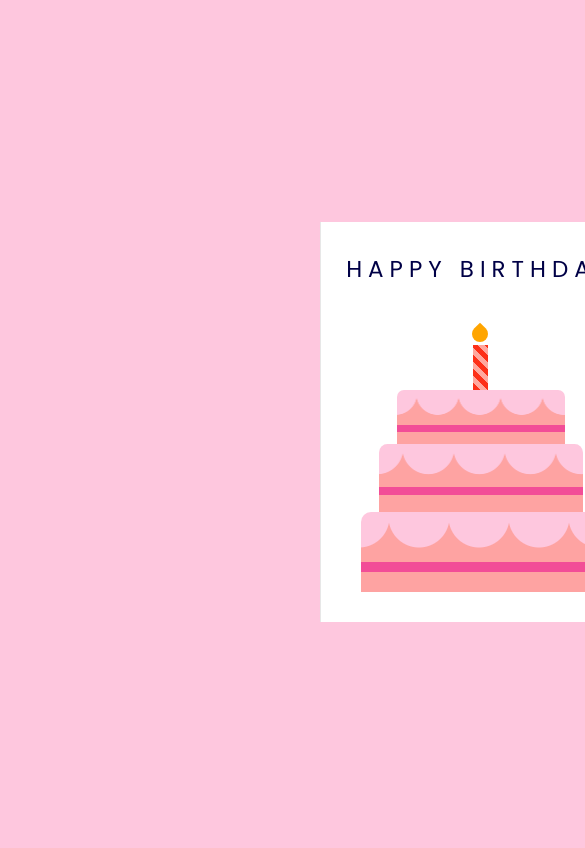
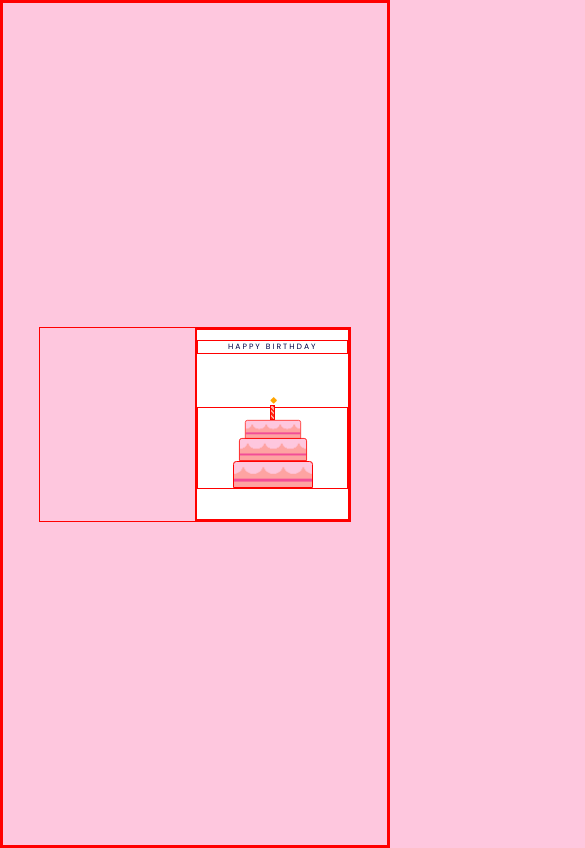
Before and after one commit to Loisjersong/birthday, a plain HTML site: page index.html in a window 390 px wide. Shown: the top 848 px of the page, 585 px wide, since content can reach past the window. Drawn offline with Linux system fonts and the light colour scheme.

Commit message:
fix mobile responsiveness

```diff
--- a/index.html
+++ b/index.html
@@ -13,7 +13,7 @@
   </head>
   <body>
     <div id="container">
-      <div class="card">
+      <div class="card" id="birthdayCard">
         <div class="outside">
           <div class="front">
             <p>Happy Birthday</p>
@@ -27,10 +27,24 @@
           <div class="back"></div>
         </div>
         <div class="inside">
-          <p>test test test test</p>
+          <p>Happy 20th Birthday Tricia Loreno! stay happy and stay pretty. May your birthday be as special as you are😘</p>
           <h1>🌷</h1>
         </div>
       </div>
     </div>
+    <script>
+      document.addEventListener('DOMContentLoaded', function() {
+        var card = document.getElementById('birthdayCard');
+
+        // Debug: Log the card element
+        console.log(card);
+
+        // Add event listener for click event
+        card.addEventListener('click', function() {
+          console.log('Card clicked'); // Debug: Log when the card is clicked
+          card.classList.toggle('open');
+        });
+      });
+    </script>
   </body>
 </html>
--- a/style.css
+++ b/style.css
@@ -3,6 +3,7 @@
   margin: 0;
   box-sizing: border-box;
   font-family: "Poppins", sans-serif;
+  border: red 1px solid;
 }
 body {
   background-color: #FEC7DE;
@@ -12,11 +13,14 @@ body {
     display: flex;
     justify-content: center;
     align-items: center;
+    height: 100vh;
   }
   .card {
-  width: 640px;
-  height: 400px;
-  position: absolute;
+    width: 80vw;
+    height: calc(80vw * 10 / 16);
+    max-width: 640px;
+    max-height: 400px;
+    position: relative;
     margin: auto;
     left: 0;
     right: 0;
@@ -24,14 +28,22 @@ body {
     bottom: 0;
     -webkit-perspective: 1200px;
     perspective: 1200px;
-  transition: 1s;
+    transition: transform 1s;
   }
   .card:hover {
     transform: rotate(-5deg);
   }
-.card:hover .outside {
+  .card:hover .outside,
+  .card.open .outside {
     transform: rotateY(-130deg);
   }
+  .card.open .outside {
+    transform: rotateY(-130deg);
+  }
+  .card:not(.open) .outside {
+    transform: rotateY(0deg);
+  }
+
 .outside,
 .inside {
   height: 100%;
@@ -55,7 +67,7 @@ body {
   transform-style: preserve-3d;
   z-index: 1;
   transform-origin: left;
-  transition: 2s;
+  transition: transform 2s; /* transform to redo*/
   cursor: pointer;
 }
 .front,
@@ -82,66 +94,143 @@ body {
 .top-layer,
 .middle-layer,
 .bottom-layer {
-  height: 80px;
-  width: 240px;
+  height: 40px;
+  width: 120px;
   background-repeat: repeat;
-  background-size: 60px 100px;
-  background-position: 28px 0;
+  background-size: 30px 50px;
+  background-position: 14px 0;
   background-image: linear-gradient(
-      transparent 50px,
-      #F24D97 50px,
-      #F24D97 60px,
-      transparent 60px
+      transparent 25px,
+      #F24D97 25px,
+      #F24D97 30px,
+      transparent 30px
     ),
-    radial-gradient(circle at 30px 5px, #FEC7DE 30px, #FEA3A2 31px);
-  border-radius: 10px 10px 0 0;
+    radial-gradient(circle at 15px 2.5px, #FEC7DE 15px, #FEA3A2 15.5px);
+  border-radius: 5px 5px 0 0;
   position: relative;
   margin: auto;
 }
+
 .middle-layer {
   transform: scale(0.85);
-  top: 6px;
+  top: 3px;
 }
 .top-layer {
   transform: scale(0.7);
-  top: 26px;
+  top: 13px;
 }
 .candle {
-  height: 45px;
-  width: 15px;
+  height: 22.5px;
+  width: 7.5px;
   background: repeating-linear-gradient(
     45deg,
     #fd3018 0,
-    #fd3018 5px,
-    #ffa89e 5px,
-    #ffa89e 10px
+    #fd3018 2.5px,
+    #ffa89e 2.5px,
+    #ffa89e 5px
   );
   position: absolute;
   margin: auto;
   left: 0;
   right: 0;
-  bottom: 202px;
+  bottom: 101px;
 }
 .candle:before {
   content: "";
   position: absolute;
-  height: 16px;
-  width: 16px;
+  height: 8px;
+  width: 8px;
   background-color: #ffa500;
   border-radius: 0 50% 50% 50%;
-  bottom: 48px;
+  bottom: 24px;
   transform: rotate(45deg);
-  left: -1px;
+  left: -0.5px;
 }
 .outside p {
-  font-size: 23px;
+  font-size: 11.5px;
   text-transform: uppercase;
-  margin-top: 30px;
+  margin-top: 15px;
   text-align: center;
-  letter-spacing: 6px;
+  letter-spacing: 3px;
   color: #000046;
 }
 .inside h1 {
-  font-size: 120px;
-  line-height: 120px;
+  font-size: 60px;
+  line-height: 60px;
 }
+
+
+/* for mobile devices */
+@media (max-width: 425px) {
+  .inside p {
+    font-size: 10px;
+    line-height: 12px;
+  }
+
+  .top-layer,
+.middle-layer,
+.bottom-layer {
+  height: calc(80px / 3); /* Adjusted height */
+  width: calc(240px / 3); /* Adjusted width */
+  background-size: calc(60px / 3) calc(100px / 3); /* Adjusted background size */
+  background-position: calc(28px / 3) 0; /* Adjusted background position */
+  background-image: linear-gradient(
+      transparent calc(50px / 3),
+      #F24D97 calc(50px / 3),
+      #F24D97 calc(60px / 3),
+      transparent calc(60px / 3)
+    ),
+    radial-gradient(circle at calc(30px / 3) calc(5px / 3), #FEC7DE calc(30px / 3), #FEA3A2 calc(31px / 3));
+  border-radius: calc(10px / 3) calc(10px / 3) 0 0; /* Adjusted border radius */
+  position: relative;
+  margin: auto;
+}
+.middle-layer {
+  transform: scale(0.85); /* Scale remains the same */
+  top: calc(6px / 3); /* Adjusted top position */
+}
+.top-layer {
+  transform: scale(0.7); /* Scale remains the same */
+  top: calc(26px / 3); /* Adjusted top position */
+}
+.candle {
+  height: calc(45px / 3); /* Adjusted height */
+  width: calc(15px / 3); /* Adjusted width */
+  background: repeating-linear-gradient(
+    45deg,
+    #fd3018 0,
+    #fd3018 calc(5px / 3),
+    #ffa89e calc(5px / 3),
+    #ffa89e calc(10px / 3)
+  );
+  position: absolute;
+  margin: auto;
+  left: 0;
+  right: 0;
+  bottom: calc(202px / 3); /* Adjusted bottom position */
+}
+.candle:before {
+  content: "";
+  position: absolute;
+  height: calc(16px / 3); /* Adjusted height */
+  width: calc(16px / 3); /* Adjusted width */
+  background-color: #ffa500;
+  border-radius: 0 calc(50% / 3) calc(50% / 3) calc(50% / 3); /* Adjusted border radius */
+  bottom: calc(48px / 3); /* Adjusted bottom position */
+  transform: rotate(45deg);
+  left: calc(-1px / 3); /* Adjusted left position */
+}
+.outside p {
+  font-size: calc(23px / 3); /* Adjusted font size */
+  text-transform: uppercase;
+  margin-top: calc(30px / 3); /* Adjusted margin top */
+  text-align: center;
+  letter-spacing: calc(6px / 3); /* Adjusted letter spacing */
+  color: #000046;
+}
+.inside h1 {
+  font-size: calc(120px / 3); /* Adjusted font size */
+  line-height: calc(120px / 3); /* Adjusted line height */
+}
+
+}
```
Lines whose indentation alone changed are shown as unchanged.
